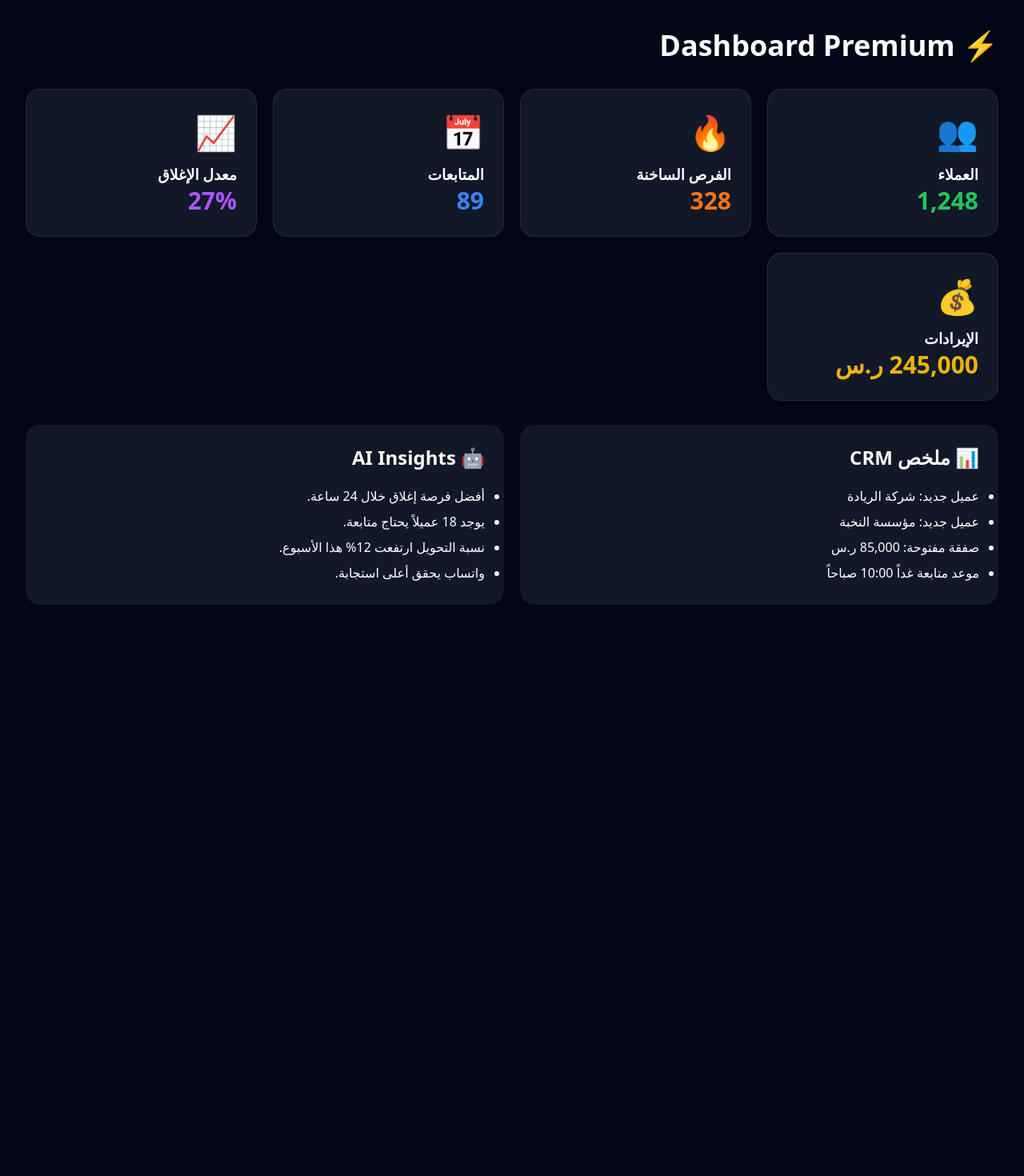
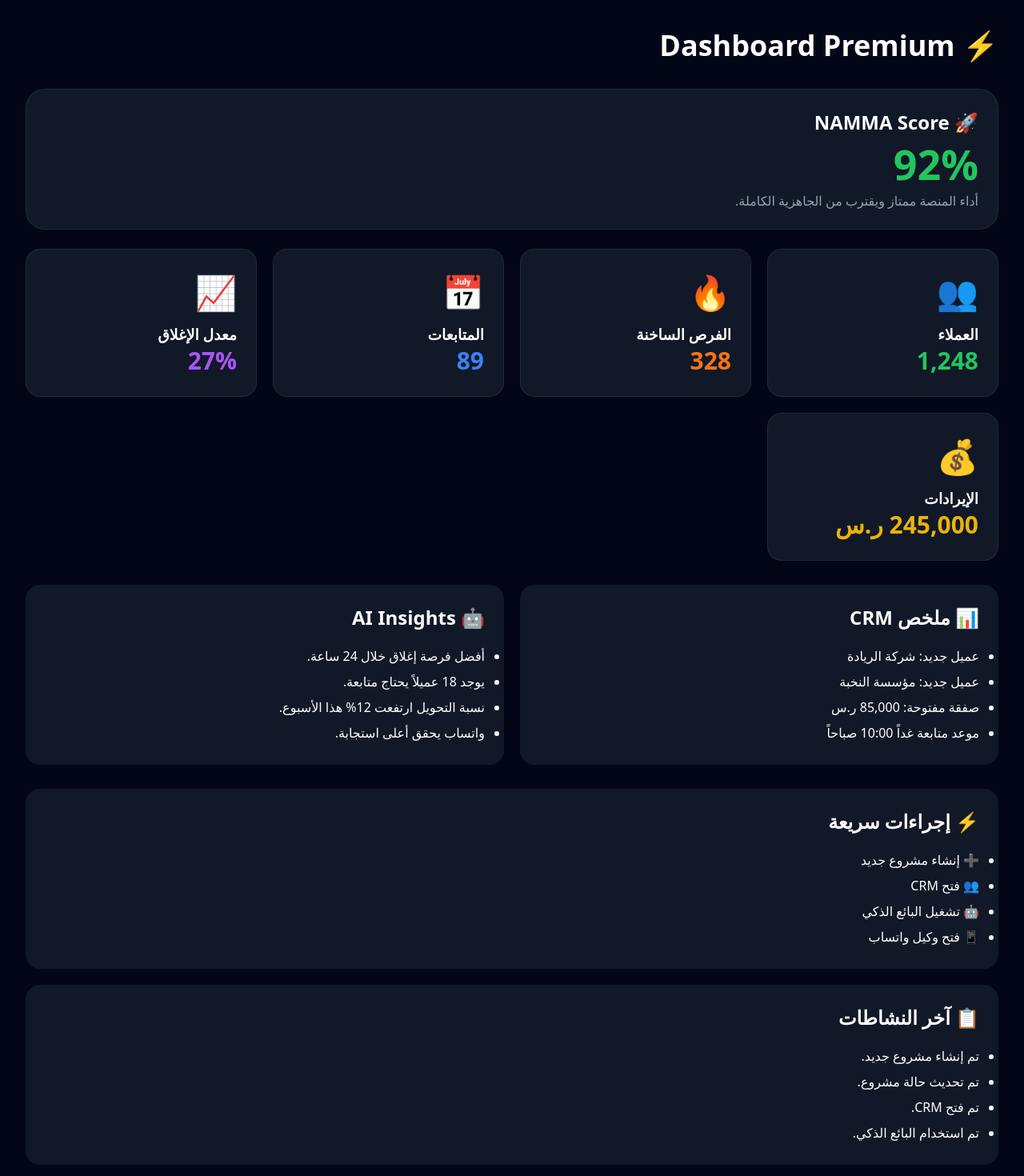
Before and after one commit to namma-ai-sa/namma-ai, a Next.js app: page /dashboard in a window 1280 px wide. Shown: the top 1470 px of the page at 80% size. Before the commit the page ends 800 px from the top, so only its background shows below. Built offline with nearby package versions, Linux system fonts and the light colour scheme.

Commit message:
dashboard premium v2

```diff
--- a/app/dashboard/page.jsx
+++ b/app/dashboard/page.jsx
@@ -50,6 +50,32 @@ export default function DashboardPage() {
       >
         ⚡ Dashboard Premium
       </h1>
+
+      <div
+        style={{
+          background: "#111827",
+          border: "1px solid rgba(255,255,255,.08)",
+          borderRadius: "24px",
+          padding: "24px",
+          marginBottom: "24px"
+        }}
+      >
+        <h2>🚀 NAMMA Score</h2>
+
+        <div
+          style={{
+            fontSize: "52px",
+            fontWeight: "800",
+            color: "#22c55e"
+          }}
+        >
+          92%
+        </div>
+
+        <p style={{ color: "#94a3b8" }}>
+          أداء المنصة ممتاز ويقترب من الجاهزية الكاملة.
+        </p>
+      </div>
 
       <div
         style={{
@@ -151,6 +177,53 @@ export default function DashboardPage() {
           </ul>
         </div>
       </div>
+
+      <div
+        style={{
+          background: "#111827",
+          borderRadius: "18px",
+          padding: "24px",
+          marginTop: "30px"
+        }}
+      >
+        <h2>⚡ إجراءات سريعة</h2>
+
+        <ul
+          style={{
+            marginTop: "16px",
+            lineHeight: "2"
+          }}
+        >
+          <li>➕ إنشاء مشروع جديد</li>
+          <li>👥 فتح CRM</li>
+          <li>🤖 تشغيل البائع الذكي</li>
+          <li>📱 فتح وكيل واتساب</li>
+        </ul>
+      </div>
+
+      <div
+        style={{
+          background: "#111827",
+          borderRadius: "18px",
+          padding: "24px",
+          marginTop: "20px"
+        }}
+      >
+        <h2>📋 آخر النشاطات</h2>
+
+        <ul
+          style={{
+            marginTop: "16px",
+            lineHeight: "2"
+          }}
+        >
+          <li>تم إنشاء مشروع جديد.</li>
+          <li>تم تحديث حالة مشروع.</li>
+          <li>تم فتح CRM.</li>
+          <li>تم استخدام البائع الذكي.</li>
+        </ul>
+      </div>
+
     </main>
   );
 }
```
